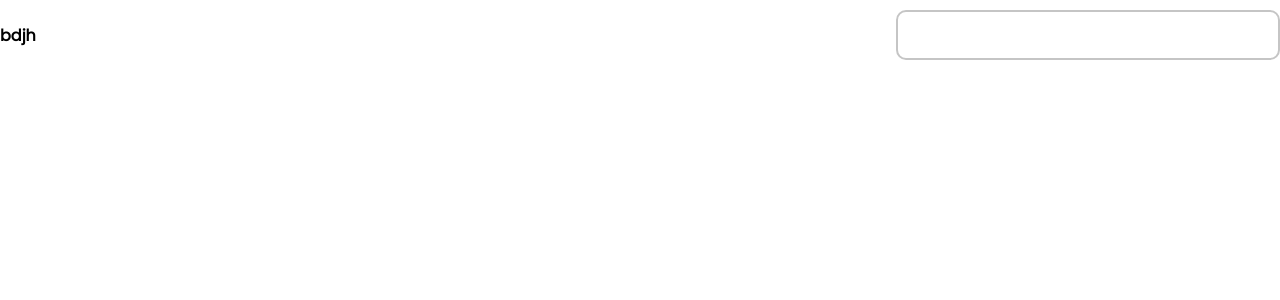
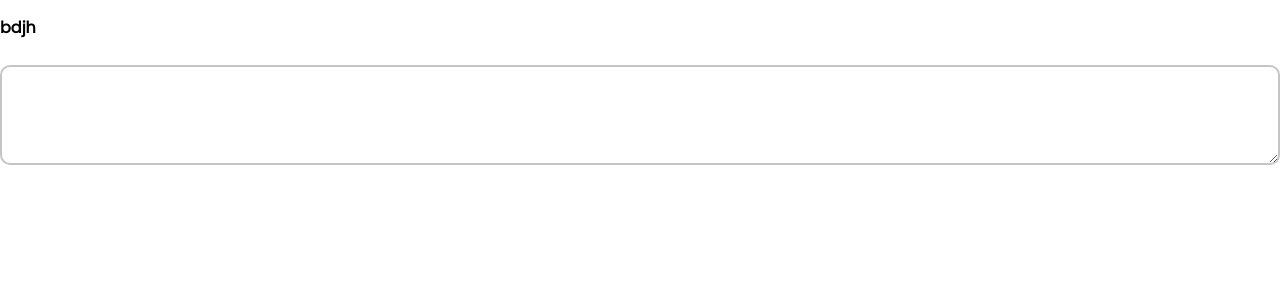
Before and after one commit to mohammad-kassem/survey-builder-frontend, a React (Create React App) app: page / in a window 1280 px wide. Shown: the top 300 px of the page. Built offline with nearby package versions, Linux system fonts and the light colour scheme.

Commit message:
feat:  adding the Textarea component and its styling

```diff
--- a/src/App.js
+++ b/src/App.js
@@ -2,6 +2,8 @@ import { Routes, Route, useNavigate, useLocation } from "react-router-dom";
 import Login from "./pages/Login";
 import Register from "./pages/Register";
 import Text from "./components/Text";
+import Textarea from "./components/Textarea";
+
 
 function App() {
    const navigate = useNavigate();
@@ -56,7 +58,7 @@ function App() {
         <Register register={register}/>
       }></Route>
       <Route path="/" element = {
-        <Text question={question} answer={answer}/>
+        <Textarea question={question} answer={answer}/>
       }></Route>
     </Routes>
   )
--- /dev/null
+++ b/src/components/Textarea.js
@@ -0,0 +1,16 @@
+import { useState } from "react";
+
+
+function Textarea({question, answer}){
+    const [input, setInput] = useState("");
+    return(
+    <>
+        <label>{question.text}</label>
+        <textarea id={"question" + question.id} value={input} required onChange={function(e){
+            setInput(e.target.value);
+        }}></textarea>
+    </>
+    )
+}
+
+export default Textarea;
--- a/src/index.css
+++ b/src/index.css
@@ -93,7 +93,7 @@ a:hover{
   align-items: center;
 }
 
-input, select {
+input, textarea, select {
   width: 30%;
   height: 50px;
   padding: 12px 1%;
@@ -102,6 +102,11 @@ input, select {
   border-radius: 10px;
 }
 
+textarea{
+  width: 100%;
+  height: 100px;
+}
+
 label {
   padding: 15px 0 15px 0;
   display: inline-block;
```
